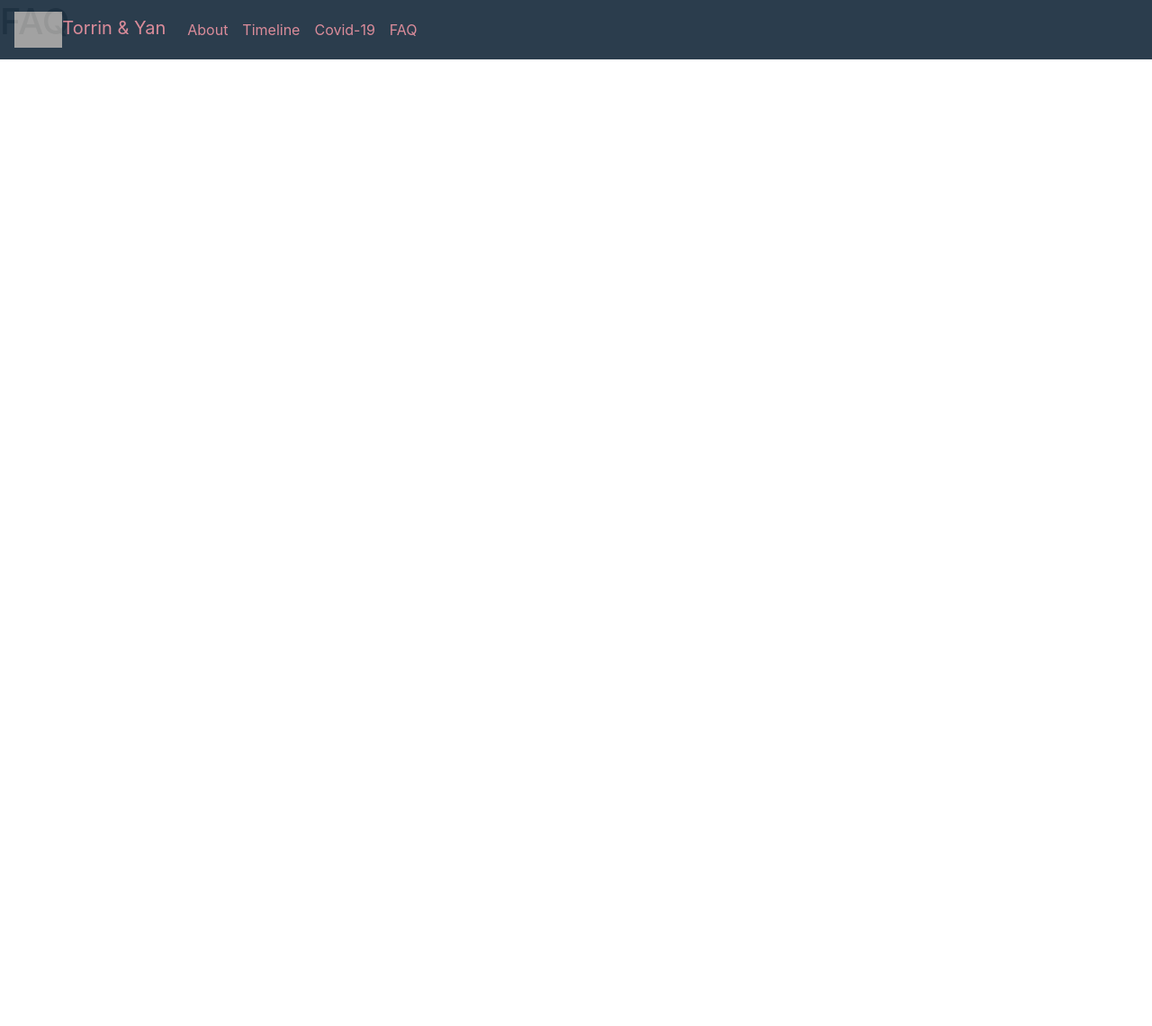
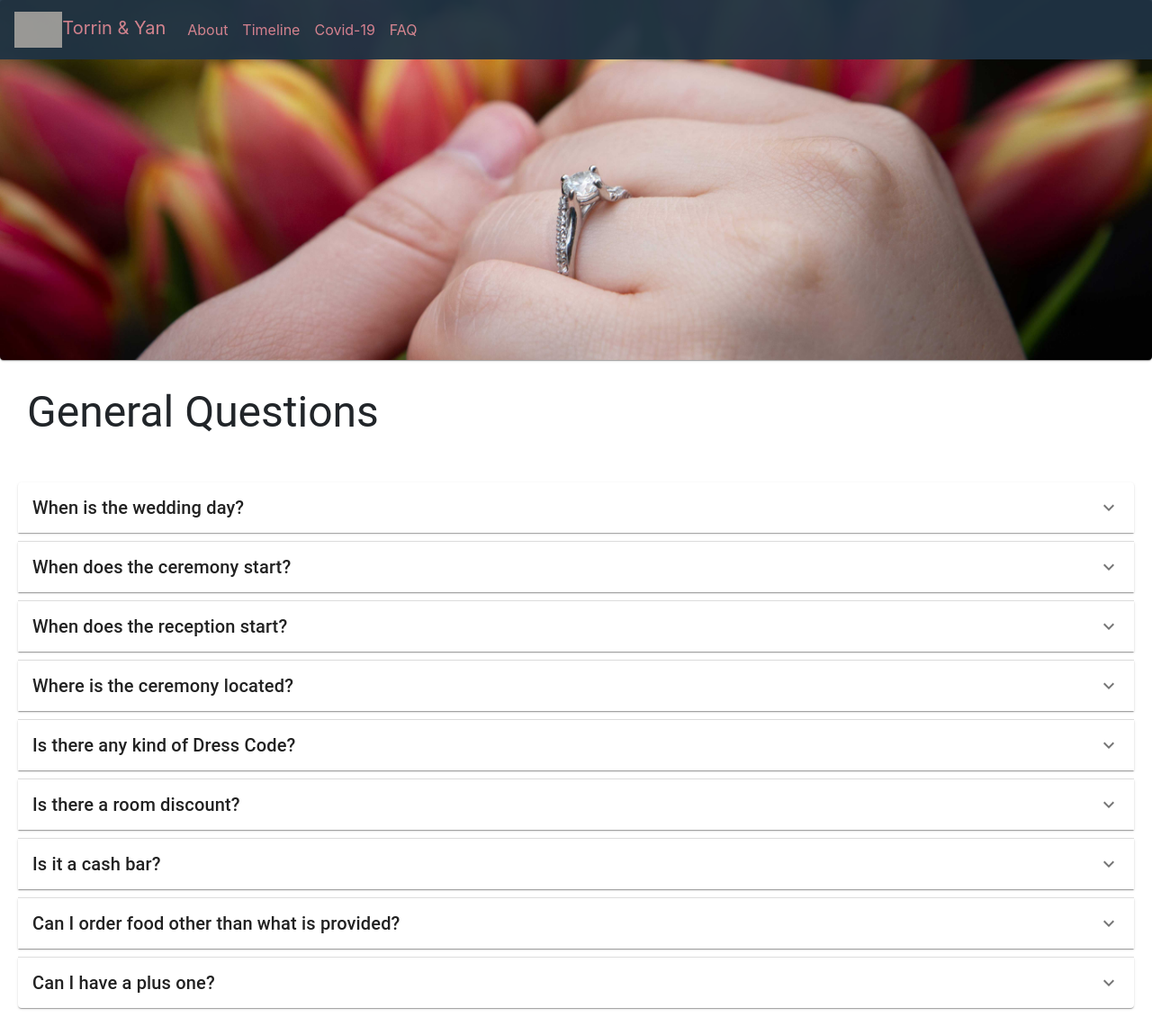
Before and after one commit to torrinlisi/RSVP-UI, a React (Create React App) app: page /faq in a window 1280 px wide. Shown: the whole page at 90% size. Before the commit the page ends 800 px from the top, so only its background shows below. Built offline with nearby package versions, Linux system fonts and the light colour scheme; grey boxes are pictures that could not be loaded.

Commit message:
Completed FAQ page.

```diff
--- a/package.json
+++ b/package.json
@@ -4,6 +4,7 @@
   "private": true,
   "dependencies": {
     "@material-ui/core": "^4.11.3",
+    "@material-ui/icons": "^4.11.2",
     "@testing-library/jest-dom": "^5.11.10",
     "@testing-library/react": "^11.2.6",
     "@testing-library/user-event": "^12.8.3",
--- a/src/components/FAQ.js
+++ b/src/components/FAQ.js
@@ -1,7 +1,179 @@
 import React from 'react';
+import { Grid, Paper, makeStyles, Accordion, AccordionSummary, Typography, AccordionDetails } from '@material-ui/core';
+import ExpandMoreIcon from '@material-ui/icons/ExpandMore';
+import Image from '../images/ring.jpg';
 
+const useStyle = makeStyles((theme) => ({
+    root:{
+        flexGrow: 1,
+        height: "100%",
+        width: "100%"
+    },
+    banner: {
+        backgroundImage: `url(${Image})`,backgroundRepeat: 'no-repeat', backgroundPosition:"center",
+        backgroundSize: "cover",
+        height: "50vh",
+        width: "100%",
+    },
+    heading:{
+        padding:"30px",
+    },
+    body:{
+        position:"absolute",
+        width: "100%",
+        padding:"20px",
+    },
+    acordion:{
+        marginTop:"10px",
+    },
+}));
 const FAQ = () => {
-    return <h1>FAQ</h1>
+    const classes = useStyle();
+    return (
+        <>
+            <Grid container>
+                <Grid item lg={12} className={classes.root}>
+                    <Paper className={classes.banner} />
+                </Grid>
+            </Grid>
+            <Grid container>
+                <Grid item lg={12}>
+                    <Typography variant="h3" className={classes.heading}>General Questions</Typography>
+                    <Grid container className={classes.faq}>
+                        <Grid item lg={12} className={classes.body}>
+                            <Accordion>
+                                <AccordionSummary
+                                    expandIcon={<ExpandMoreIcon />}
+                                    aria-controls="panel1a-content"
+                                    id="panella-header"
+                                >
+                                    <Typography variant="h6">When is the wedding day?</Typography>
+                                </AccordionSummary>
+                                <AccordionDetails>
+                                    <Typography>
+                                        June 19th, 2021
+                                    </Typography>
+                                </AccordionDetails>
+                            </Accordion>
+                            <Accordion className={classes.acordion}>
+                                <AccordionSummary
+                                    expandIcon={<ExpandMoreIcon />}
+                                    aria-controls="panel1a-content"
+                                    id="panella-header"
+                                >
+                                    <Typography variant="h6">When does the ceremony start?</Typography>
+                                </AccordionSummary>
+                                <AccordionDetails>
+                                    <Typography>
+                                        The doors close at 3:10pm
+                                    </Typography>
+                                </AccordionDetails>
+                            </Accordion>
+                            <Accordion className={classes.acordion}>
+                                <AccordionSummary
+                                    expandIcon={<ExpandMoreIcon />}
+                                    aria-controls="panel1a-content"
+                                    id="panella-header"
+                                >
+                                    <Typography variant="h6">When does the reception start?</Typography>
+                                </AccordionSummary>
+                                <AccordionDetails>
+                                    <Typography>
+                                        The doors open at 4:55pm
+                                    </Typography>
+                                </AccordionDetails>
+                            </Accordion>
+                            <Accordion className={classes.acordion}>
+                                <AccordionSummary
+                                    expandIcon={<ExpandMoreIcon />}
+                                    aria-controls="panel1a-content"
+                                    id="panella-header"
+                                >
+                                    <Typography variant="h6">Where is the ceremony located?</Typography>
+                                </AccordionSummary>
+                                <AccordionDetails>
+                                    <Typography>
+                                        The Hilton Garden Inn at College Town - 30 Celebration Dr, Rochester, NY 14620
+                                    </Typography>
+                                </AccordionDetails>
+                            </Accordion>
+                            <Accordion className={classes.acordion}>
+                                <AccordionSummary
+                                    expandIcon={<ExpandMoreIcon />}
+                                    aria-controls="panel1a-content"
+                                    id="panella-header"
+                                >
+                                    <Typography variant="h6">Is there any kind of Dress Code?</Typography>
+                                </AccordionSummary>
+                                <AccordionDetails>
+                                    <Typography>
+                                        For Men, preferably no sneakers or shorts. For Women, nothing white!
+                                    </Typography>
+                                </AccordionDetails>
+                            </Accordion>
+                            <Accordion className={classes.acordion}>
+                                <AccordionSummary
+                                    expandIcon={<ExpandMoreIcon />}
+                                    aria-controls="panel1a-content"
+                                    id="panella-header"
+                                >
+                                    <Typography variant="h6">Is there a room discount?</Typography>
+                                </AccordionSummary>
+                                <AccordionDetails>
+                                    <Typography>
+                                    Yes, call Hilton Garden Inn at College Town and book a room under our last name.
+                                    </Typography>
+                                </AccordionDetails>
+                            </Accordion>
+                            <Accordion className={classes.acordion}>
+                                <AccordionSummary
+                                    expandIcon={<ExpandMoreIcon />}
+                                    aria-controls="panel1a-content"
+                                    id="panella-header"
+                                >
+                                    <Typography variant="h6">Is it a cash bar?</Typography>
+                                </AccordionSummary>
+                                <AccordionDetails>
+                                    <Typography>
+                                        Nope, it's an open bar for a total of 4 hours. Just remember to bring your ID. Please check the Covid-19 page for the new restrictions.
+                                    </Typography>
+                                </AccordionDetails>
+                            </Accordion>
+                            <Accordion className={classes.acordion}>
+                                <AccordionSummary
+                                    expandIcon={<ExpandMoreIcon />}
+                                    aria-controls="panel1a-content"
+                                    id="panella-header"
+                                >
+                                    <Typography variant="h6">Can I order food other than what is provided?</Typography>
+                                </AccordionSummary>
+                                <AccordionDetails>
+                                    <Typography>
+                                        No, we are unfortunately stuck to the meals you will choose when RSVPing. (unless you have food allergies)
+                                    </Typography>
+                                </AccordionDetails>
+                            </Accordion>
+                            <Accordion className={classes.acordion}>
+                                <AccordionSummary
+                                    expandIcon={<ExpandMoreIcon />}
+                                    aria-controls="panel1a-content"
+                                    id="panella-header"
+                                >
+                                    <Typography variant="h6">Can I have a plus one?</Typography>
+                                </AccordionSummary>
+                                <AccordionDetails>
+                                    <Typography>
+                                        Due to limited space, unless indicated on your invitation otherwise, we will not be providing a plus one.
+                                    </Typography>
+                                </AccordionDetails>
+                            </Accordion>
+                        </Grid>
+                    </Grid>
+
+                </Grid>
+            </Grid>
+        </>
+    )
 };
 
 export default FAQ;
```
Also changed, not shown: 1 other file (tests, documents, lock files or other folders).
